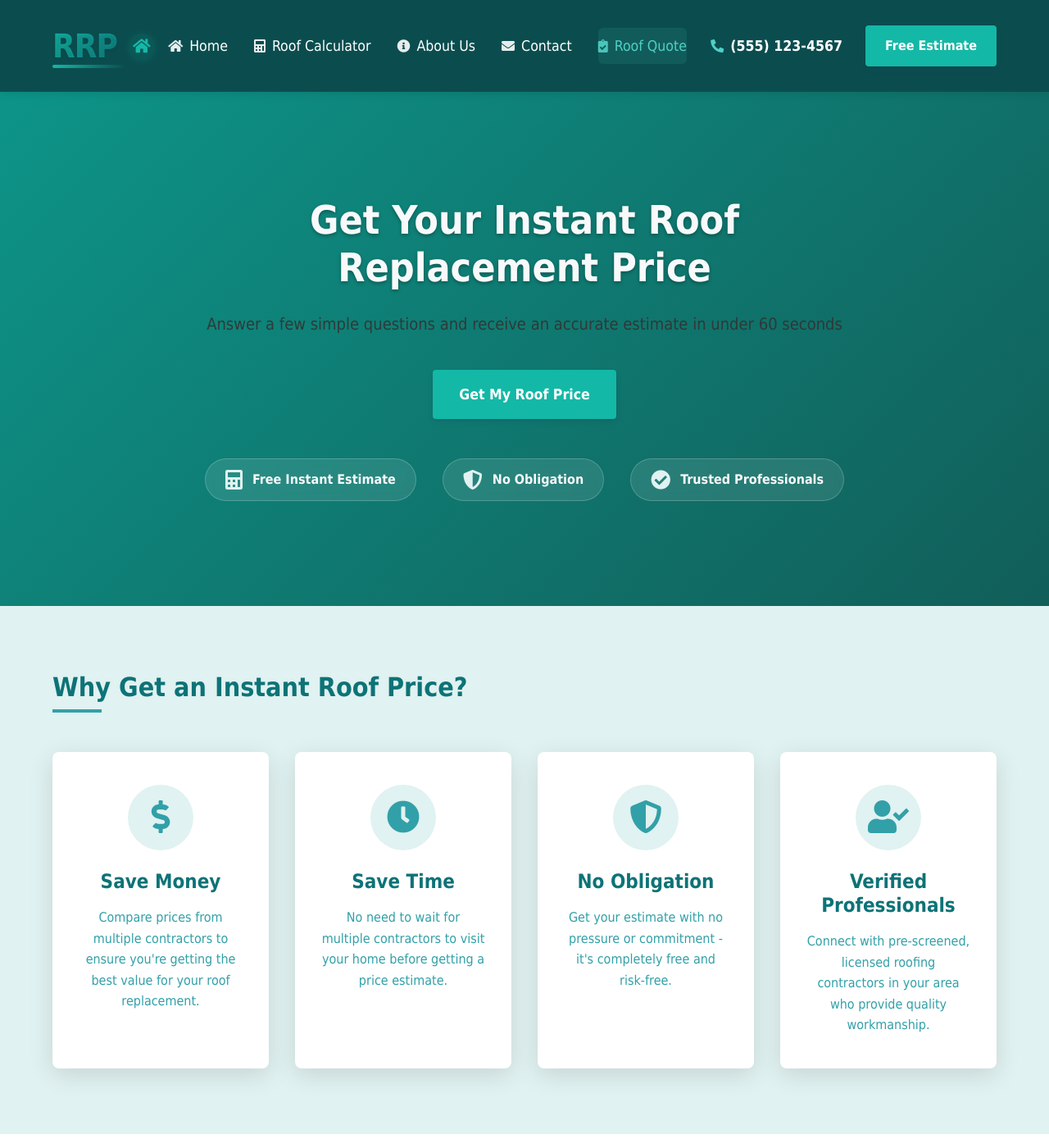
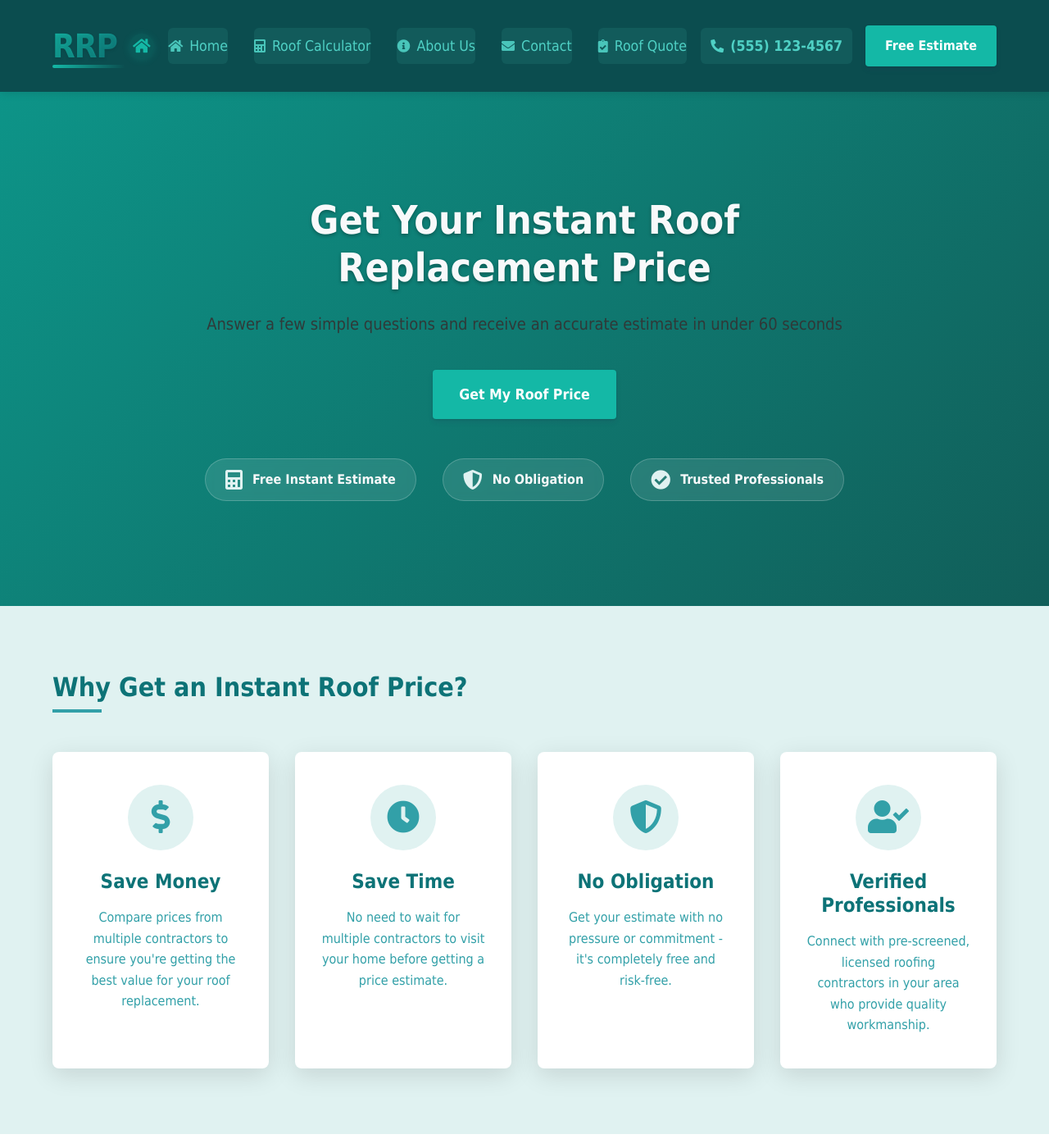
Before and after one commit to tim-amredev/replacement-roof-pa, a Jekyll site: the page built from index.html, in a window 1280 px wide and 1400 px high. Shown: the whole window at 82% size. Built offline with Jekyll 4.4.1, drawn with Linux system fonts in a browser that asks for light colours; some web fonts are replaced.

Commit message:
Update header.html

```diff
--- a/_includes/header.html
+++ b/_includes/header.html
@@ -129,7 +129,7 @@
 }
 
 .nav-link {
-  color: white;
+  color: #4fd1c5 !important;
   text-decoration: none;
   font-weight: 500;
   font-size: 1.1rem;
@@ -139,6 +139,7 @@
   padding: 0.5rem 0.75rem;
   border-radius: 6px;
   transition: all 0.3s ease;
+  background-color: rgba(79, 209, 197, 0.1);
 }
 
 .nav-link i {
@@ -148,26 +149,17 @@
 }
 
 .nav-link:hover {
-  background-color: rgba(255, 255, 255, 0.1);
+  background-color: rgba(79, 209, 197, 0.2);
   transform: translateY(-2px);
-}
-
-.nav-link:hover i {
-  transform: translateY(-1px);
+  color: #4fd1c5 !important;
 }
 
 .quote-link {
-  color: #4fd1c5 !important;
   font-weight: 700;
-  background-color: rgba(79, 209, 197, 0.1);
-}
-
-.quote-link:hover {
-  background-color: rgba(79, 209, 197, 0.2);
 }
 
 .phone-link {
-  color: white;
+  color: #4fd1c5;
   text-decoration: none;
   font-weight: 600;
   font-size: 1.1rem;
@@ -177,6 +169,7 @@
   padding: 0.5rem 0.75rem;
   border-radius: 6px;
   transition: all 0.3s ease;
+  background-color: rgba(79, 209, 197, 0.1);
 }
 
 .phone-link i {
@@ -185,9 +178,9 @@
 }
 
 .phone-link:hover {
-  background-color: rgba(255, 255, 255, 0.1);
+  background-color: rgba(79, 209, 197, 0.2);
   transform: translateY(-2px);
-  color: white;
+  color: #4fd1c5;
 }
 
 @media (max-width: 992px) {
```
